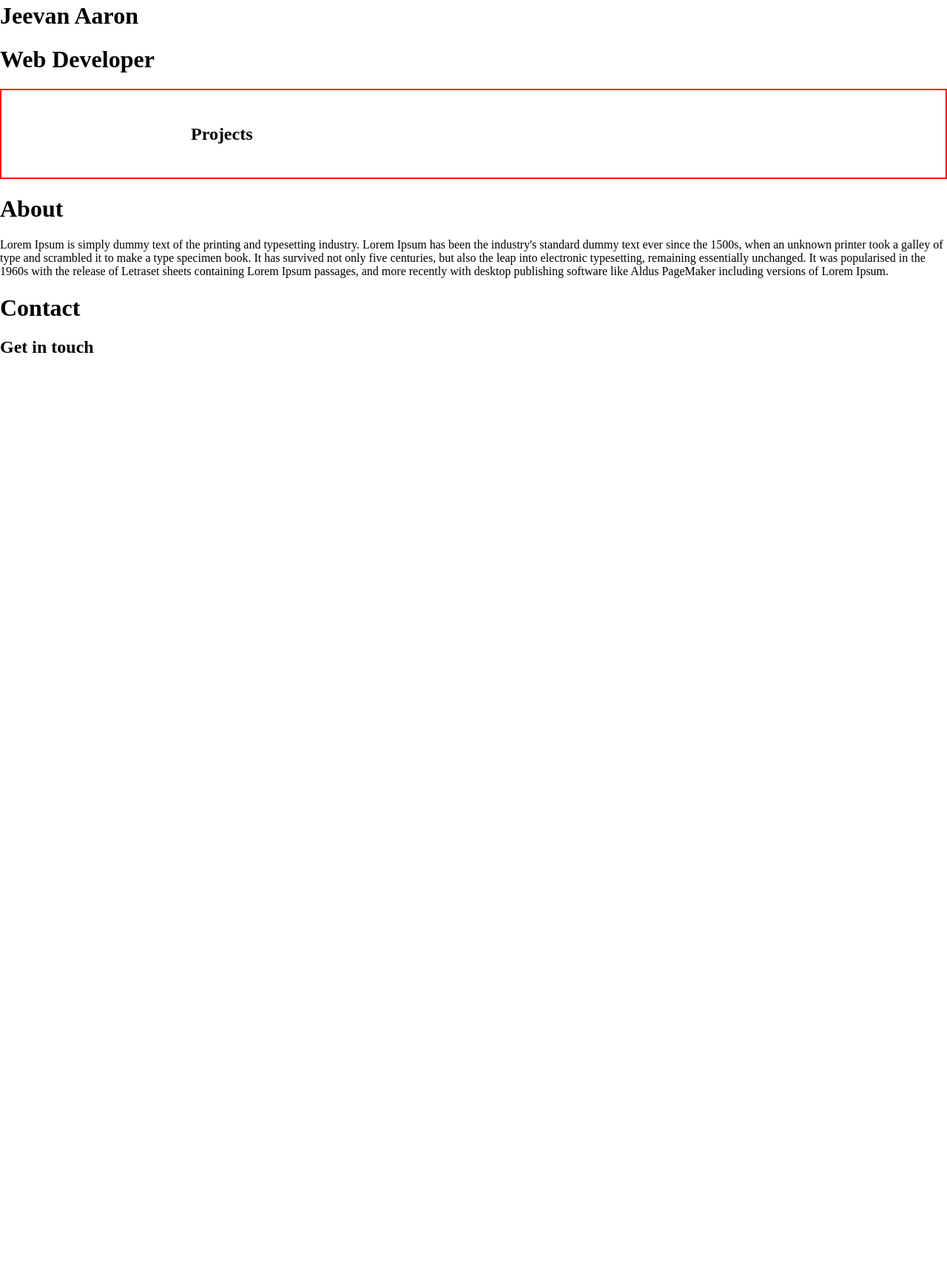
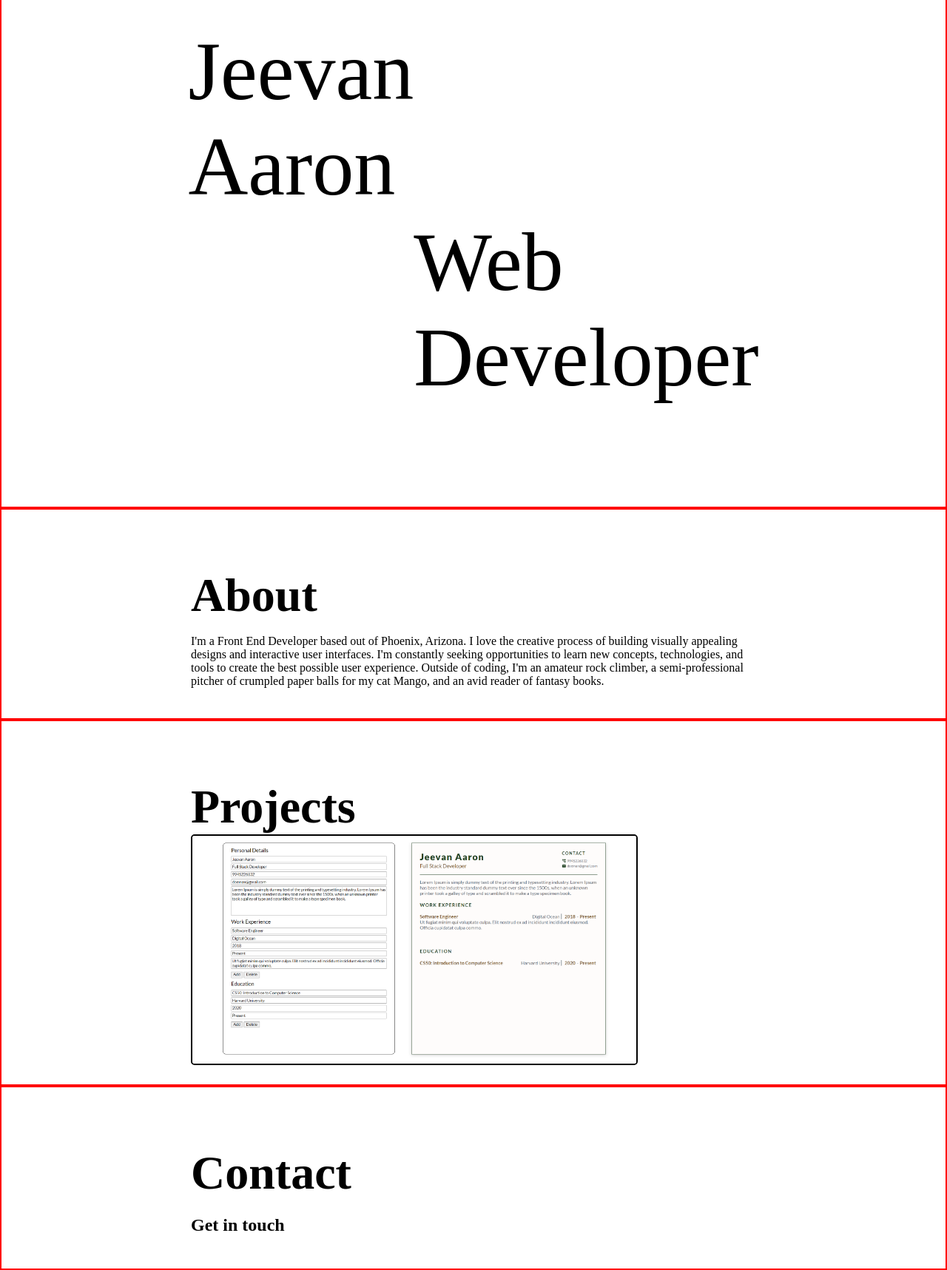
Before and after one commit to aaronsww/portfolio, a Gatsby site: page / in a window 1280 px wide. Shown: the part 84-1801 px from the top of the page at 74% size. Before the commit the page ends 800 px from the top, so only its background shows below. Built offline with nearby package versions, Linux system fonts and the light colour scheme; Gatsby itself is replaced by a stand-in of ours.

Commit message:
feat: able to render optimized images

```diff
--- a/gatsby-config.js
+++ b/gatsby-config.js
@@ -8,5 +8,16 @@
  * @type {import('gatsby').GatsbyConfig}
  */
 module.exports = {
-  plugins: [],
-}
+  plugins: [
+    `gatsby-plugin-image`,
+    `gatsby-plugin-sharp`,
+    `gatsby-transformer-sharp`,
+    {
+      resolve: `gatsby-source-filesystem`,
+      options: {
+        name: `images`,
+        path: `${__dirname}/src/images/`,
+      },
+    },
+  ],
+};
--- a/src/pages/index.js
+++ b/src/pages/index.js
@@ -1,7 +1,13 @@
 import * as React from "react";
 import "../styles.css";
+import { graphql } from "gatsby";
+import { GatsbyImage, getImage } from "gatsby-plugin-image";
 
-export default function Home() {
+export default function Home({ data }) {
+  console.log(data);
+
+  const imageData = getImage(data.file.childImageSharp.gatsbyImageData);
+
   return (
     <div>
       <header>
@@ -13,34 +19,56 @@ export default function Home() {
       </header>
 
       <main>
-        <h1>Jeevan Aaron</h1>
-        <h1>Web Developer</h1>
+        <section className="intro">
+          <div className="name">
+            <span>Jeevan </span>
+            <br></br>
+            <span>Aaron</span>
+          </div>
+          <p className="role">
+            Web <br></br> Developer
+          </p>
+        </section>
 
         <section>
-          <h1>Projects</h1>
+          <h1 className="section-title"> About</h1>
+          <p>
+            I'm a Front End Developer based out of Phoenix, Arizona. I love the
+            creative process of building visually appealing designs and
+            interactive user interfaces. I'm constantly seeking opportunities to
+            learn new concepts, technologies, and tools to create the best
+            possible user experience. Outside of coding, I'm an amateur rock
+            climber, a semi-professional pitcher of crumpled paper balls for my
+            cat Mango, and an avid reader of fantasy books.
+          </p>
+          {/* Call Github Api */}
+          {/* Skill List ???*/}
         </section>
 
-        <secion>
-          <h1> About</h1>
-          <p>
-            Lorem Ipsum is simply dummy text of the printing and typesetting
-            industry. Lorem Ipsum has been the industry's standard dummy text
-            ever since the 1500s, when an unknown printer took a galley of type
-            and scrambled it to make a type specimen book. It has survived not
-            only five centuries, but also the leap into electronic typesetting,
-            remaining essentially unchanged. It was popularised in the 1960s
-            with the release of Letraset sheets containing Lorem Ipsum passages,
-            and more recently with desktop publishing software like Aldus
-            PageMaker including versions of Lorem Ipsum.
-          </p>
-          {/* Skill List */}
-        </secion>
+        <section>
+          <h1 className="section-title">Projects</h1>
+
+            <GatsbyImage image={imageData} alt="CV Maker" className="img"/>
+
+        </section>
       </main>
-      {/* Call Github Api */}
+
       <footer>
-        <h1> Contact</h1>
-        <h2>Get in touch</h2>
+        <section>
+          <h1 className="section-title"> Contact</h1>
+          <h2>Get in touch</h2>
+        </section>
       </footer>
     </div>
   );
 }
+
+export const query = graphql`
+  query Banner {
+    file(relativePath: { eq: "cvMaker.png" }) {
+      childImageSharp {
+        gatsbyImageData(layout: CONSTRAINED)
+      }
+    }
+  }
+`;
--- a/src/pages/styles.css
+++ /dev/null
@@ -1,3 +0,0 @@
-nav{
-    position: sticky;
-}
--- a/src/styles.css
+++ b/src/styles.css
@@ -30,3 +30,9 @@ section{
     font-size: 4rem;
     margin-bottom: 0;
 }
+
+.img{
+   border-radius: 5px;
+   border: 2px solid black;
+   width: 600px;
+}
```
Also changed, not shown: src/images/cvMaker.png (added).
